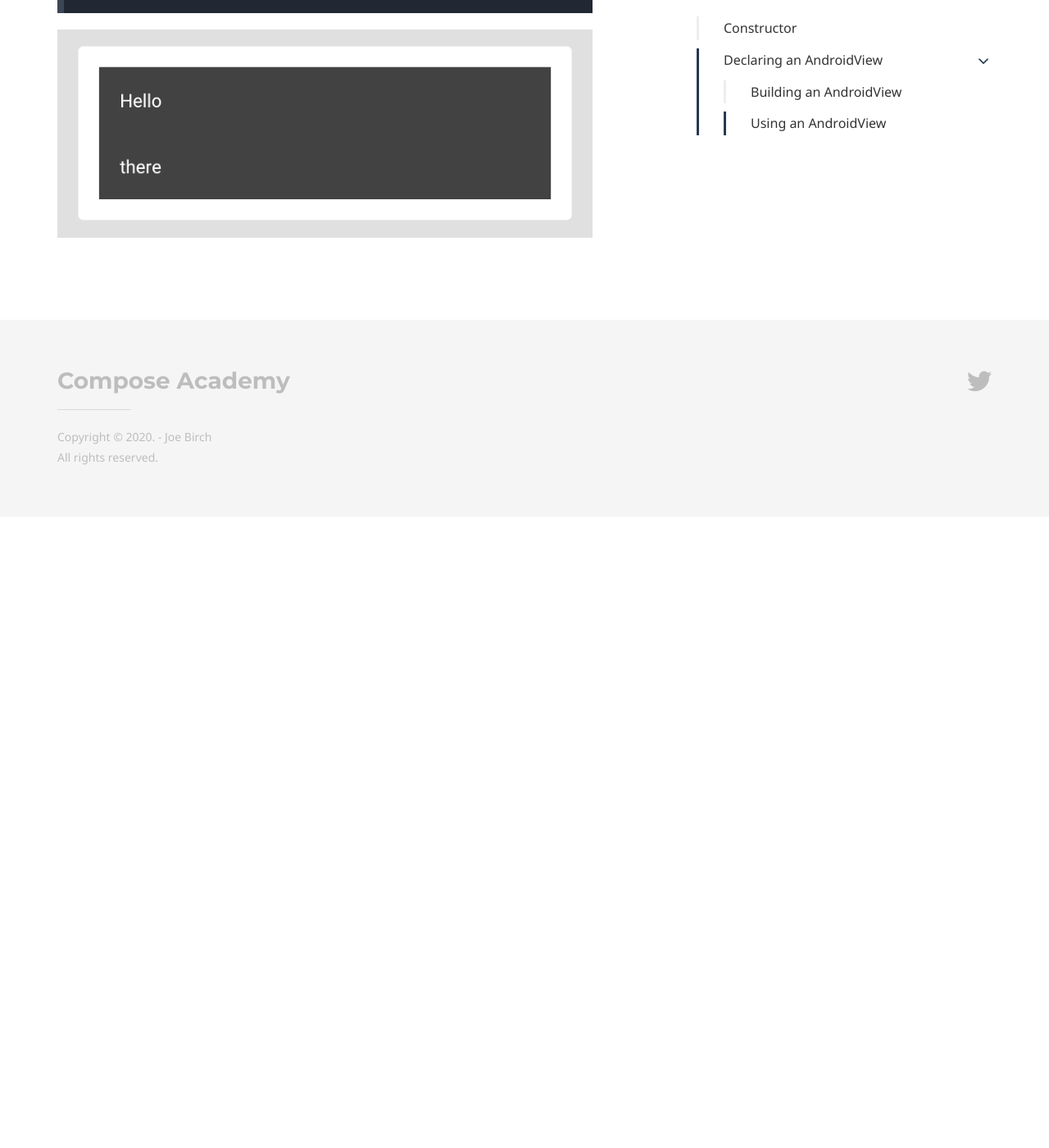
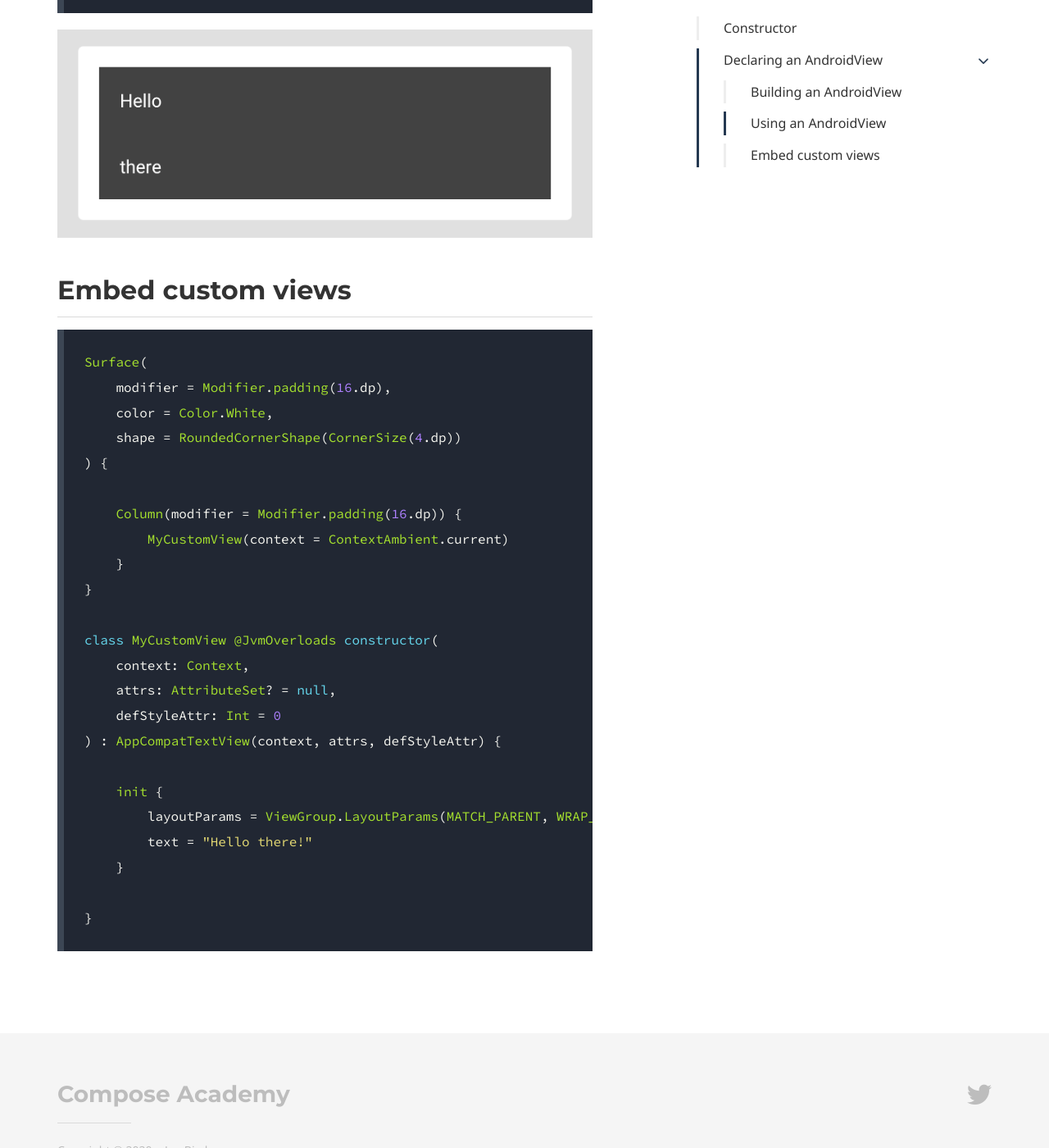
Before and after one commit to hitherejoe/ComposeAcademy, a Jekyll site: the page built from academy/foundation/androidview.md, in a window 1280 px wide and 1400 px high, scrolled down 2158 px. Shown: the whole window at 82% size. Built offline with Jekyll 4.4.1, drawn with Linux system fonts in a browser that asks for light colours; some web fonts are replaced; before the commit the page ends 2788 px from its top, so only the background shows below that.

Commit message:
Update androidview.md

````diff
--- a/academy/foundation/androidview.md
+++ b/academy/foundation/androidview.md
@@ -64,3 +64,31 @@ Surface(
 <p align="center">
   <img src="/academy/foundation/media/androidview.png">
 </p>
+
+## Embed custom views
+
+```kotlin
+Surface(
+    modifier = Modifier.padding(16.dp),
+    color = Color.White,
+    shape = RoundedCornerShape(CornerSize(4.dp))
+) {
+
+    Column(modifier = Modifier.padding(16.dp)) {
+        MyCustomView(context = ContextAmbient.current)
+    }
+}
+
+class MyCustomView @JvmOverloads constructor(
+    context: Context,
+    attrs: AttributeSet? = null,
+    defStyleAttr: Int = 0
+) : AppCompatTextView(context, attrs, defStyleAttr) {
+
+    init {
+        layoutParams = ViewGroup.LayoutParams(MATCH_PARENT, WRAP_CONTENT)
+        text = "Hello there!"
+    }
+
+}
+```
````
